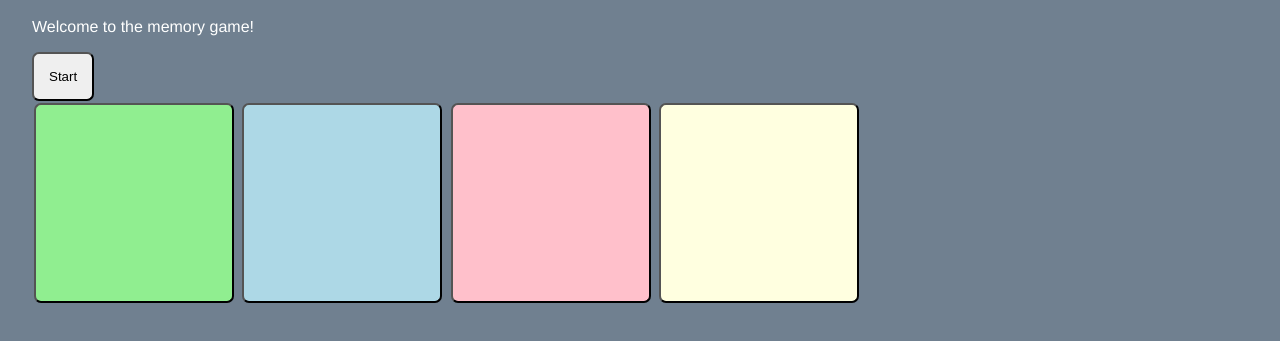
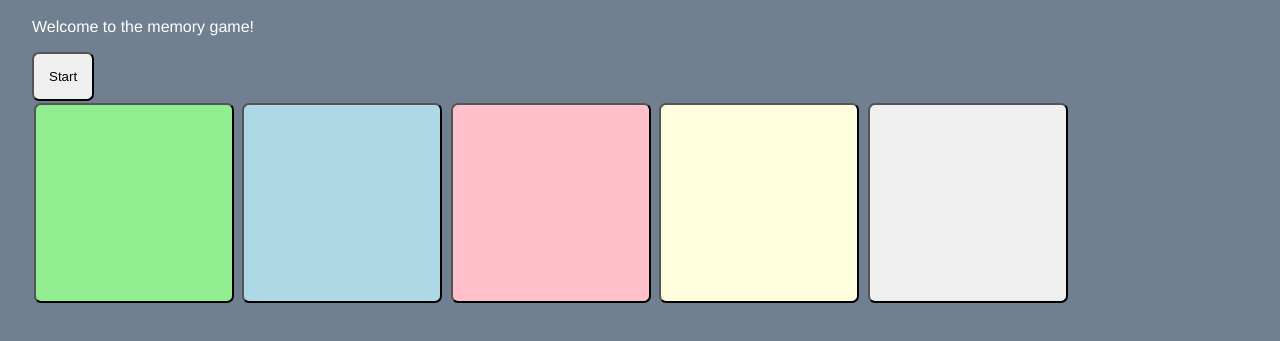
Before and after one commit to kianezaz/SITE-pre-work, a plain HTML site: page index.html in a window 1280 px wide. Shown: the part 73-414 px from the top of the page. Drawn offline with Linux system fonts and the light colour scheme.

Commit message:
Update index.html

```diff
--- a/index.html
+++ b/index.html
@@ -30,6 +30,7 @@
       <button id="button2" onclick="guess(2)" onmousedown="startTone(2)" onmouseup="stopTone()"></button>
       <button id="button3" onclick="guess(3)" onmousedown="startTone(3)" onmouseup="stopTone()"></button>
       <button id="button4" onclick="guess(4)" onmousedown="startTone(4)" onmouseup="stopTone()"></button>
+      <button id="button5" onclick="guess(5)" onmousedown="startTone(5)" onmouseup="stopTone()"></button>
     </div>
 
 
```
